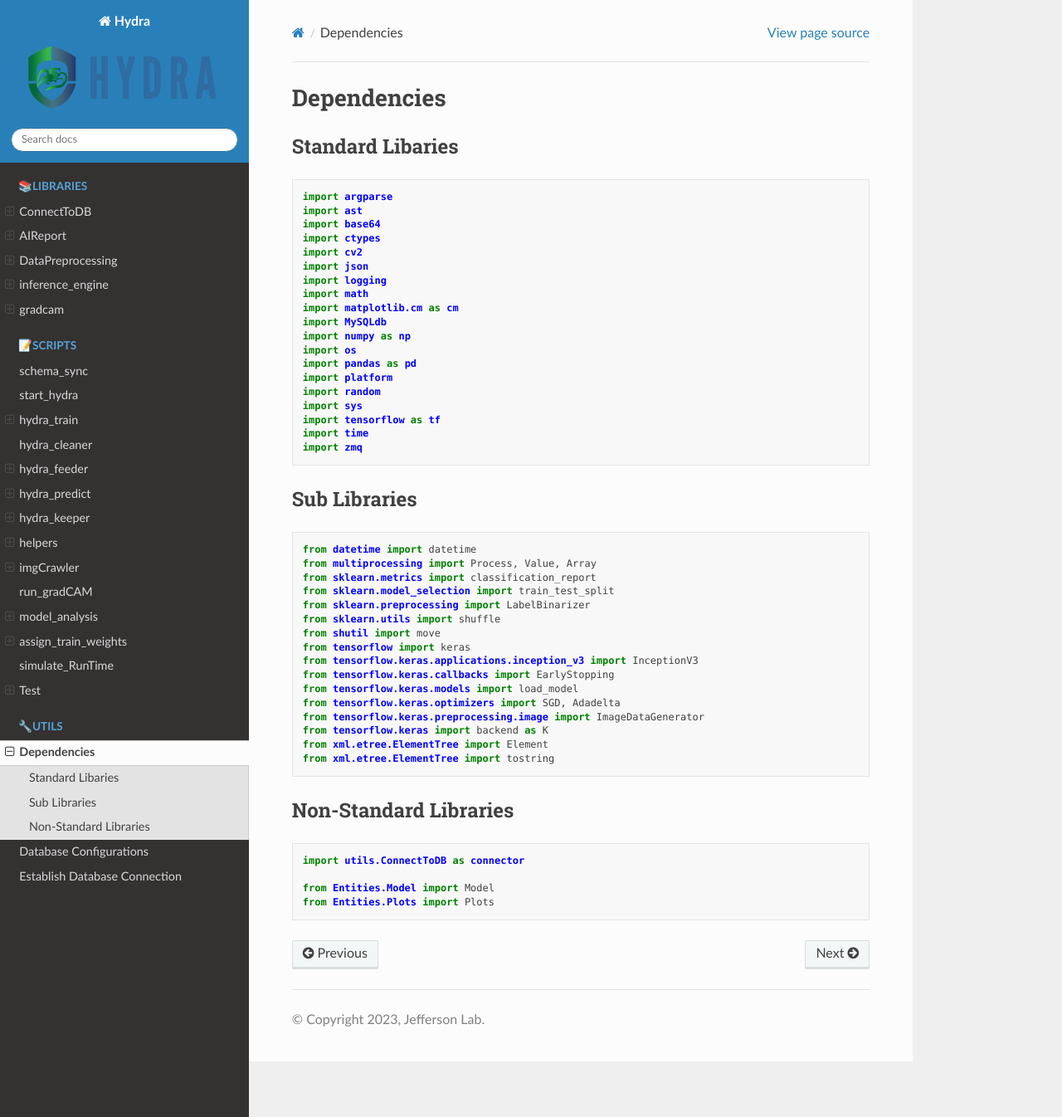
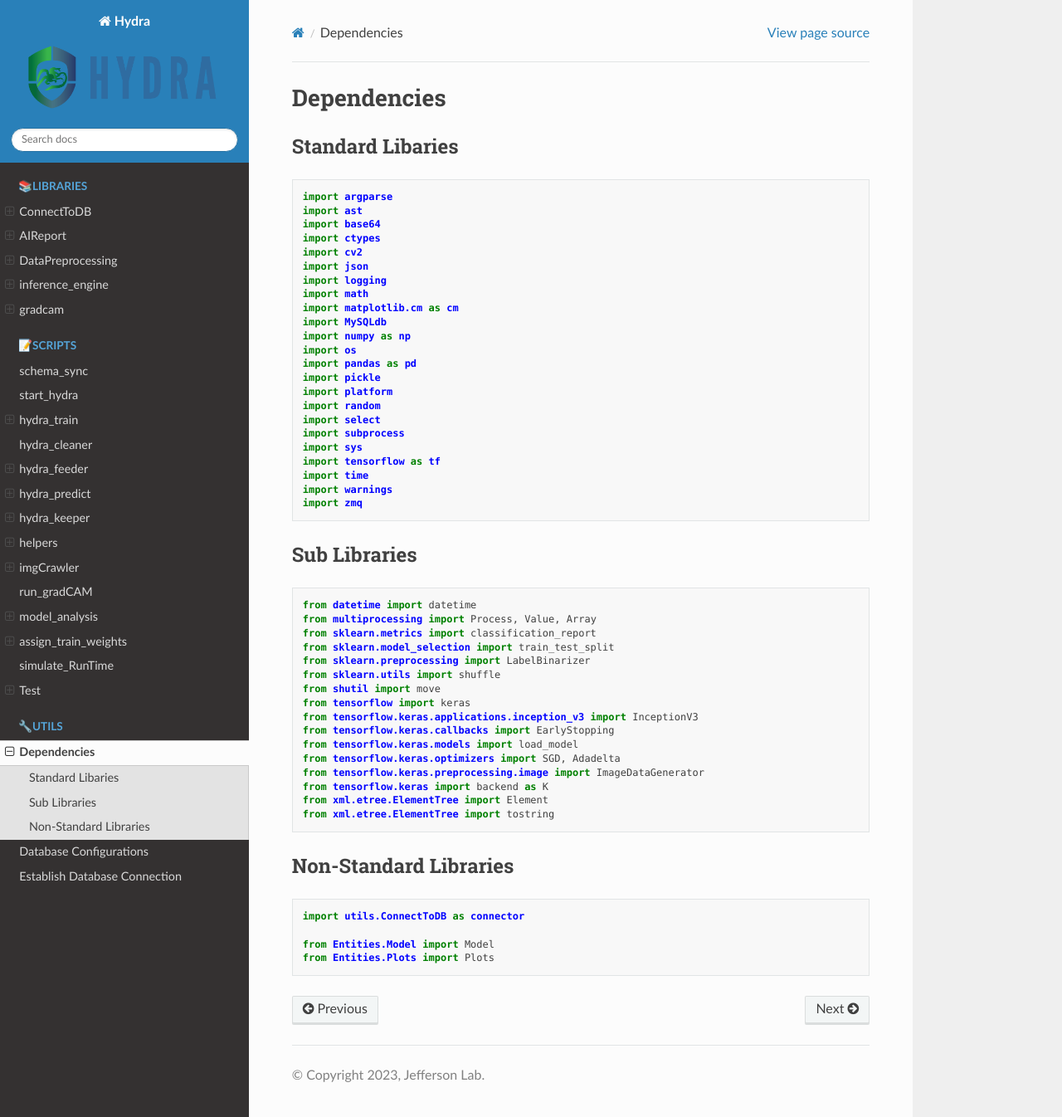
Before and after one commit to kartgoel/HydraDocumentation, a Sphinx documentation site: the page built from docs/dependencies.rst, in a window 1280 px wide and 1346 px high. Shown: the whole window at 83% size. Built offline with Sphinx 7.4.7 and the Read the Docs theme 2.0.0, drawn with Linux system fonts in a browser that asks for light colours.

Commit message:
Update dependencies.rst

```diff
--- a/docs/dependencies.rst
+++ b/docs/dependencies.rst
@@ -19,11 +19,15 @@ Standard Libaries
     import numpy as np
     import os
     import pandas as pd
+    import pickle
     import platform
     import random
+    import select
+    import subprocess
     import sys
     import tensorflow as tf
     import time
+    import warnings
     import zmq
 
 
```
